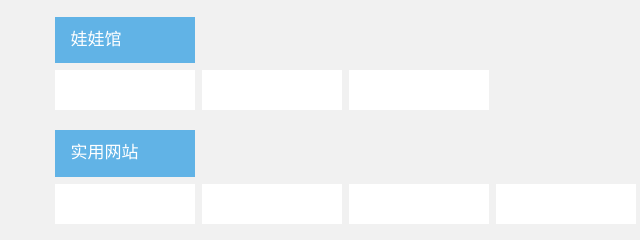
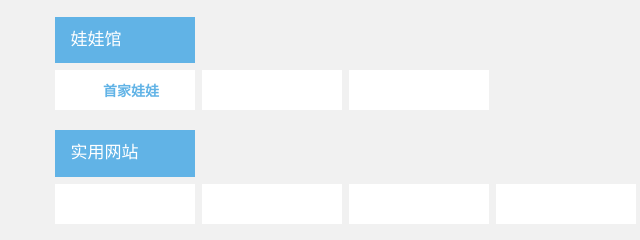
Before and after one commit to justaghost123/ghostpage, a plain HTML site: page index.html in a window 1280 px wide. Shown: the part 716-956 px from the top of the page, 131-771 px from the left. Drawn offline with Linux system fonts and the light colour scheme.

Commit message:
Update index.html

```diff
--- a/index.html
+++ b/index.html
@@ -612,8 +612,8 @@
 				</h2>
 				<ul class="xoxo blogroll">
 								    <li>
-				    <a class="click-link" id="608" href="https://www.alinkdh.com/" target="_blank">
-				    <span></span>
+				    <a class="click-link" id="608" href="https://t.me/zhangzhouwawa" target="_blank">
+				    <span>首家娃娃</span>
 				   </a>
 				    </li>
 								    <li>
```
